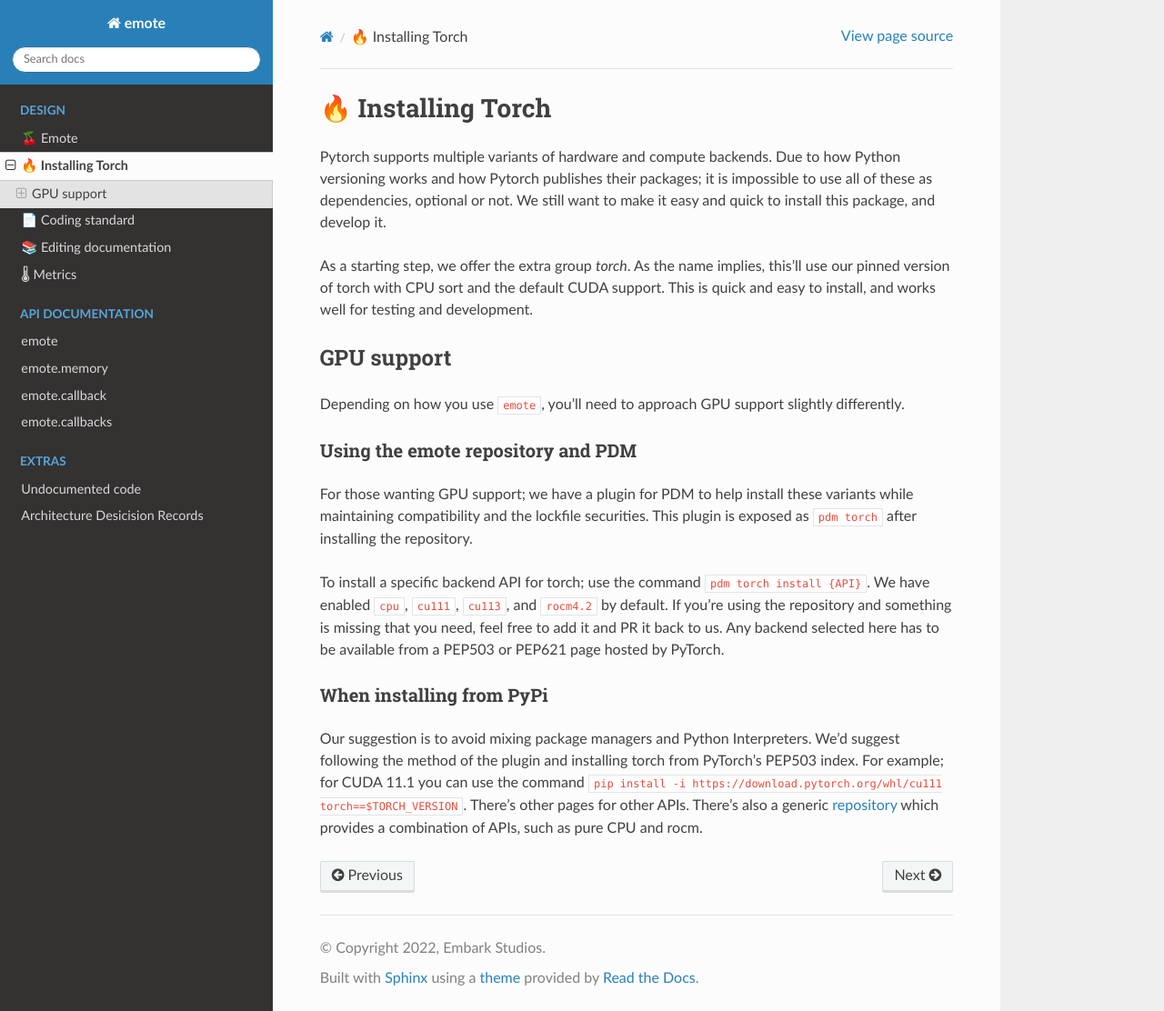
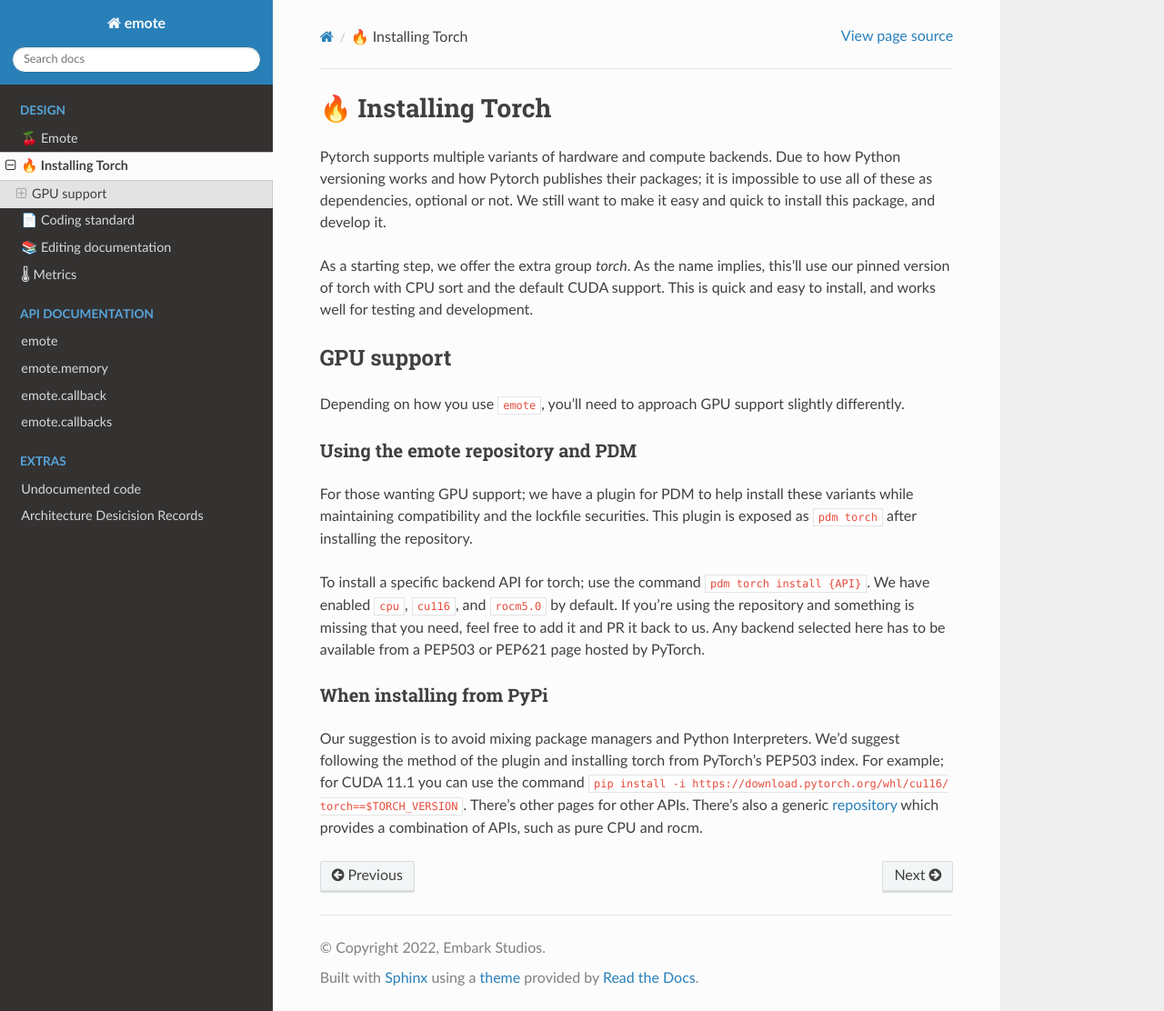
Before and after one commit to EmbarkStudios/emote, a Sphinx documentation site: the page built from docs/installing-torch.rst, in a window 1280 px wide and 1112 px high. Shown: the whole window at 91% size. Built offline with Sphinx 7.4.7 and the Read the Docs theme 2.0.0, drawn with Linux system fonts in a browser that asks for light colours.

Commit message:
update torch to 1.12

```diff
--- a/docs/installing-torch.rst
+++ b/docs/installing-torch.rst
@@ -23,8 +23,8 @@
 For those wanting GPU support; we have a plugin for PDM to help install these variants while maintaining compatibility
 and the lockfile securities. This plugin is exposed as ``pdm torch`` after installing the repository.
 
-To install a specific backend API for torch; use the command ``pdm torch install {API}``. We have enabled ``cpu``, ``cu111``,
-``cu113``, and ``rocm4.2`` by default. If you're using the repository and something is missing that you need, feel free to
+To install a specific backend API for torch; use the command ``pdm torch install {API}``. We have enabled ``cpu``, ``cu116``,
+and ``rocm5.0`` by default. If you're using the repository and something is missing that you need, feel free to
 add it and PR it back to us. Any backend selected here has to be available from a PEP503 or PEP621 page hosted by
 PyTorch.
 
@@ -33,6 +33,6 @@
 
 Our suggestion is to avoid mixing package managers and Python Interpreters. We'd suggest following the method of the
 plugin and installing torch from PyTorch's PEP503 index. For example; for CUDA 11.1 you can use the command ``pip
-install -i https://download.pytorch.org/whl/cu111 torch==$TORCH_VERSION``. There's other pages for other APIs. There's
+install -i https://download.pytorch.org/whl/cu116/ torch==$TORCH_VERSION``. There's other pages for other APIs. There's
 also a generic `repository <https://download.pytorch.org/whl/>`_ which provides a combination of APIs, such as pure CPU
 and rocm.
```
Also changed, not shown: CHANGELOG.md (+4 -0 lines), pyproject.toml (+5 -5 lines), 2 other files.
